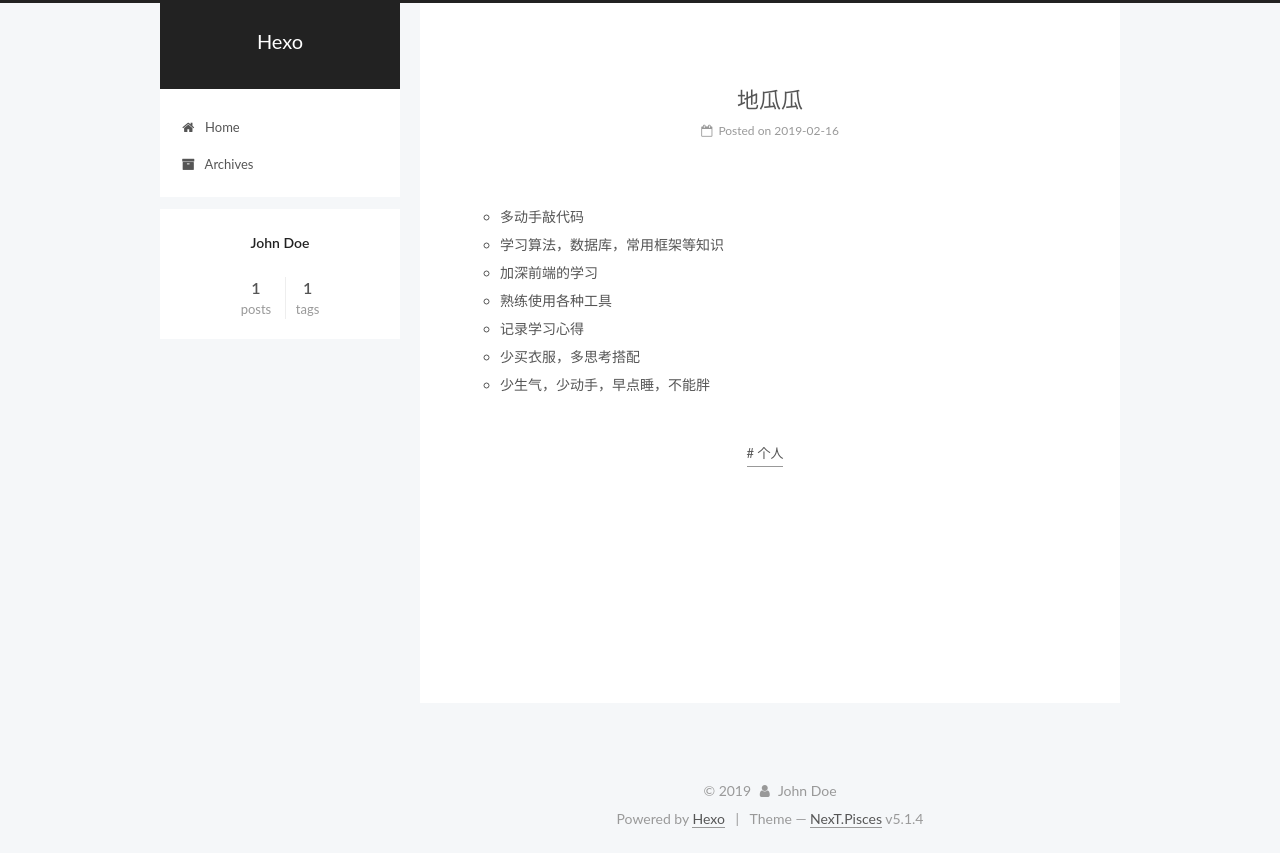
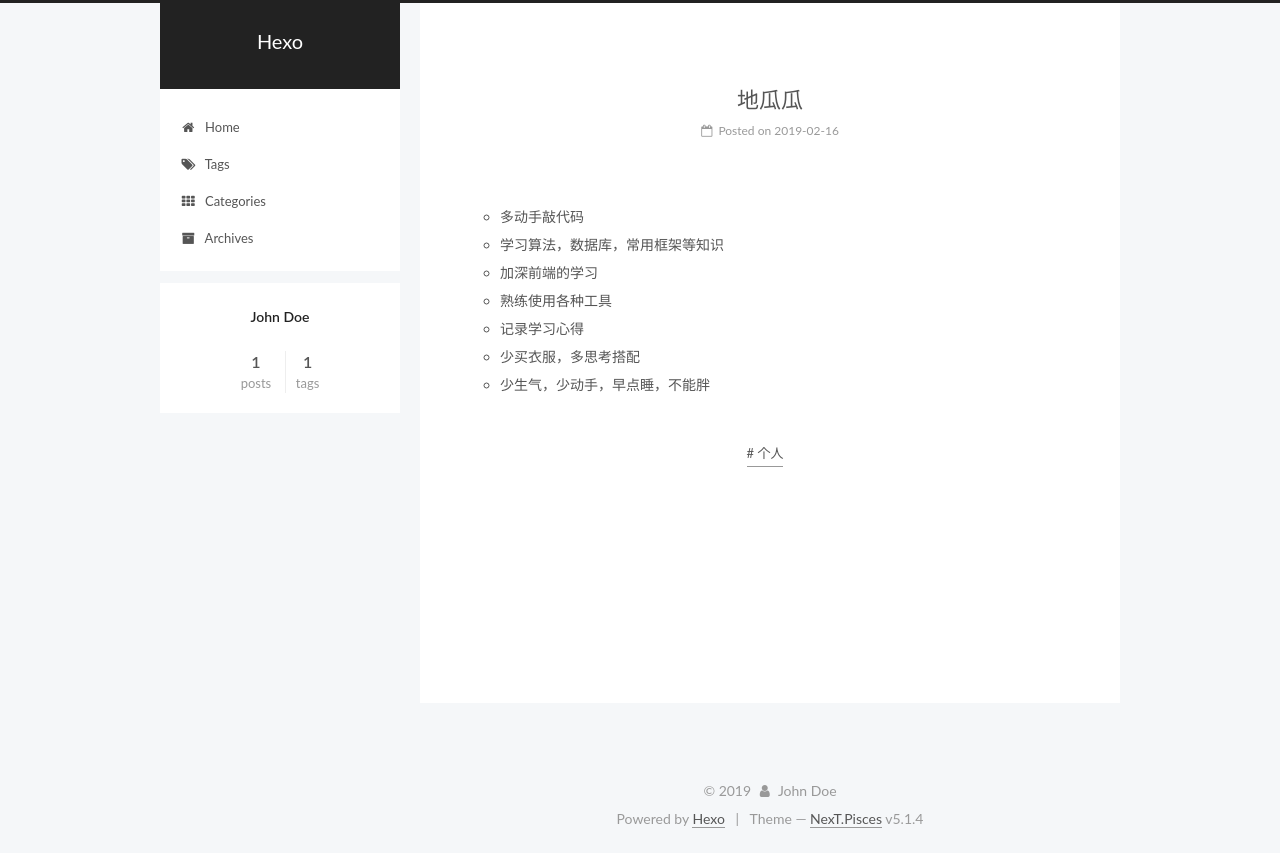
Before and after one commit to cailingit/cailingit.github.io, a plain HTML site: page 2019/02/16/地瓜瓜/index.html in a window 1280 px wide. Drawn offline with Linux system fonts and the light colour scheme.

Commit message:
Site updated: 2019-02-16 17:39:34

```diff
--- a/2019/02/16/地瓜瓜/index.html
+++ b/2019/02/16/地瓜瓜/index.html
@@ -187,6 +187,26 @@
               <i class="menu-item-icon fa fa-fw fa-home"></i> <br>
 
             Home
+          </a>
+        </li>
+
+
+        <li class="menu-item menu-item-tags">
+          <a href="/tags/" rel="section">
+
+              <i class="menu-item-icon fa fa-fw fa-tags"></i> <br>
+
+            Tags
+          </a>
+        </li>
+
+
+        <li class="menu-item menu-item-categories">
+          <a href="/categories/" rel="section">
+
+              <i class="menu-item-icon fa fa-fw fa-th"></i> <br>
+
+            Categories
           </a>
         </li>
 
--- a/css/main.css
+++ b/css/main.css
@@ -1823,7 +1823,7 @@ pre .javascript .function {
   width: 4px;
   height: 4px;
   border-radius: 50%;
-  background: #ac3429;
+  background: #03f704;
 }
 .links-of-blogroll {
   font-size: 13px;
```
Also changed, not shown: archives/2019/02/index.html (+20 -0 lines), archives/2019/index.html (+20 -0 lines), archives/index.html (+20 -0 lines), index.html (+20 -0 lines), tags/个人/index.html (+20 -0 lines).
